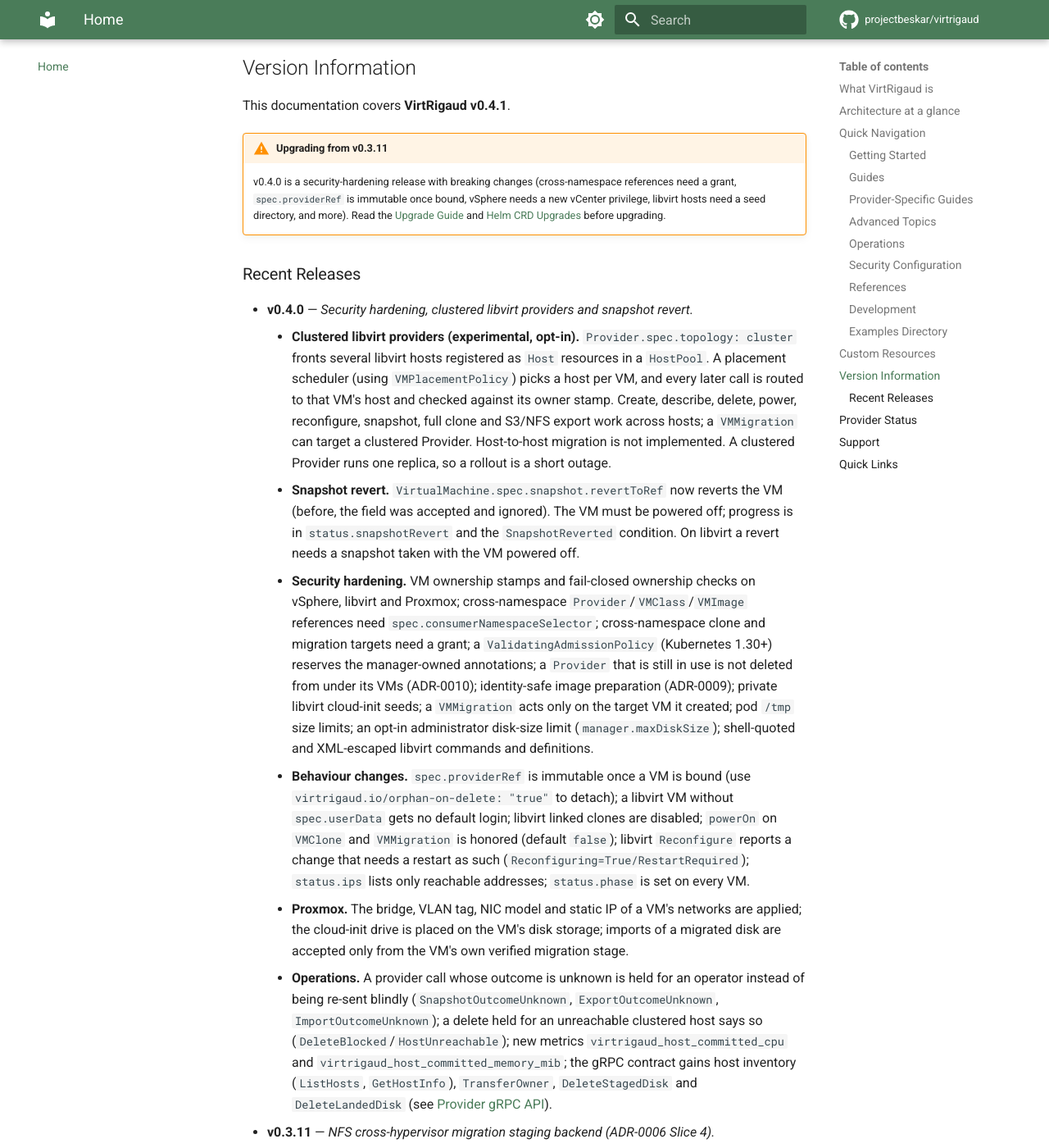
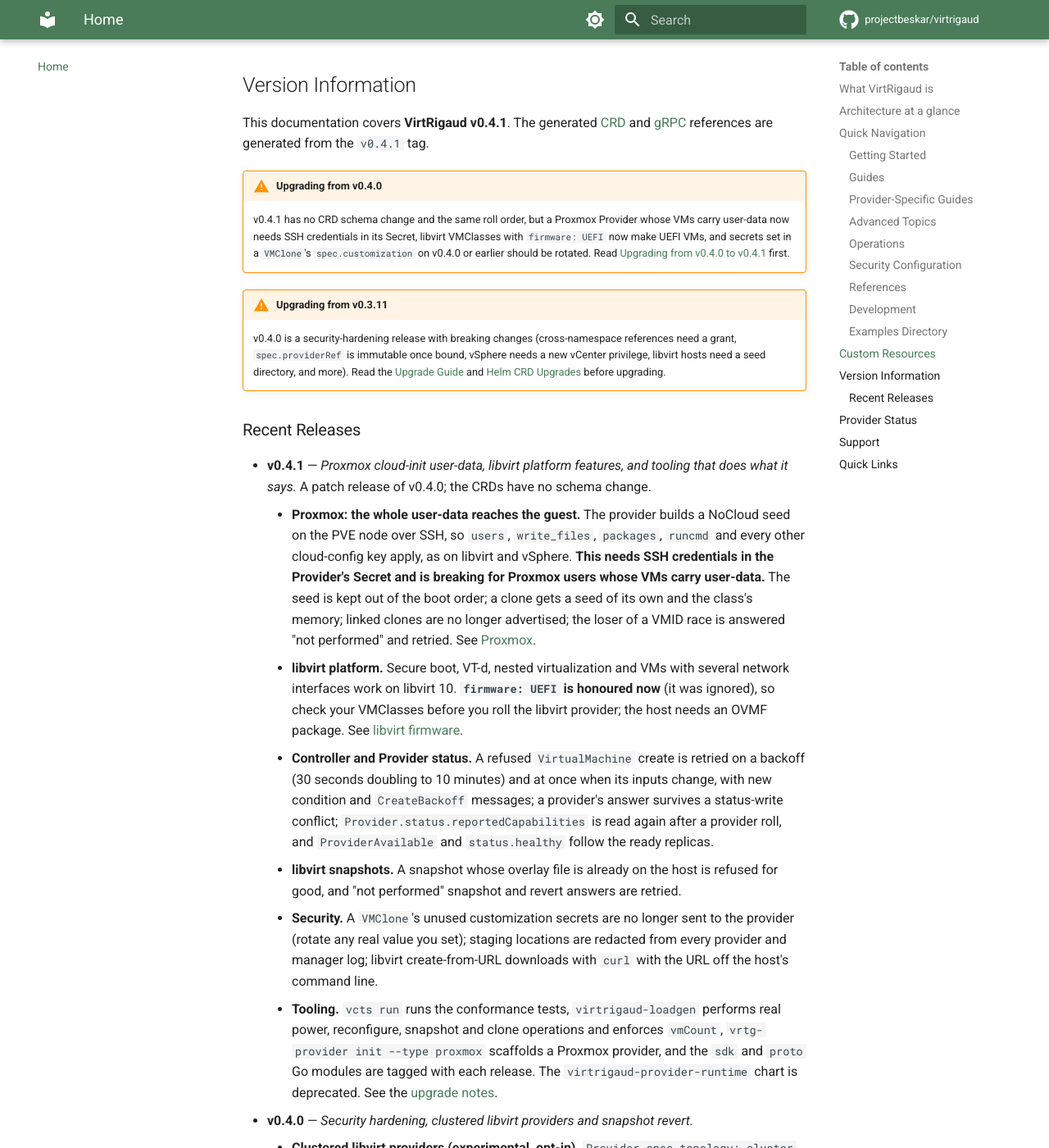
Before and after one commit to projectbeskar/virtrigaud-website, an MkDocs documentation site: the page built from src/index.md, in a window 1280 px wide and 1400 px high, scrolled down 5021 px. Shown: the whole window at 82% size. Built offline with MkDocs 1.6.1 and Material for MkDocs 9.7.7, drawn with Linux system fonts in a browser that asks for light colours; comment, search, counter and statistics services are not loaded; some of the changed text lies outside the part shown.

Commit message:
docs: home page, operations index, gRPC guide and CRD overview for v0.4.1
Signed-off-by: William Rizzo <william.rizzo@gmail.com>

```diff
--- a/src/index.md
+++ b/src/index.md
@@ -135,7 +135,7 @@ VirtRigaud v0.4.1 ships **12 Custom Resource Definitions** in the `infra.virtrig
 | `VMMigration` | Inter-provider VM migration (export → import) through S3 or NFS staging (a legacy PVC backend also exists). |
 | `VMSet` | Replica-set of identical VMs. CRD available; controller stub only — `Ready=False/ControllerNotImplemented` in v0.4.1. |
 | `VMPlacementPolicy` | Placement / anti-affinity rules. Applied via `VirtualMachine.spec.placementRef`; the clustered libvirt scheduler uses it as its constraint language. There is no standalone controller. |
-| `VMClone` | One-shot clone of an existing VM (vSphere, Proxmox and Libvirt). libvirt supports full clones only; linked clones are not supported there. |
+| `VMClone` | One-shot clone of an existing VM (vSphere, Proxmox and Libvirt). Only vSphere makes linked clones; libvirt and Proxmox serve full clones and refuse a linked one (`LinkedCloneUnsupported`). |
 | `Host` | One hypervisor host behind a clustered libvirt Provider, with its live capacity and health in `status`. |
 | `HostPool` | A group of `Host`s under one clustered Provider, with scheduling strategy and overcommit policy. `status` counts total, ready and schedulable hosts. |
 
@@ -143,13 +143,23 @@ The manager also runs a `VMAdoption` reconciler (not a CRD — it reconciles `Pr
 
 ## Version Information
 
-This documentation covers **VirtRigaud v0.4.1**.
+This documentation covers **VirtRigaud v0.4.1**. The generated [CRD](references/generated-crd-docs.md) and [gRPC](references/grpc-api.md) references are generated from the `v0.4.1` tag.
+
+!!! warning "Upgrading from v0.4.0"
+    v0.4.1 has no CRD schema change and the same roll order, but a Proxmox Provider whose VMs carry user-data now needs SSH credentials in its Secret, libvirt VMClasses with `firmware: UEFI` now make UEFI VMs, and secrets set in a `VMClone`'s `spec.customization` on v0.4.0 or earlier should be rotated. Read [Upgrading from v0.4.0 to v0.4.1](operations/upgrade.md#upgrading-from-v040-to-v041) first.
 
 !!! warning "Upgrading from v0.3.11"
     v0.4.0 is a security-hardening release with breaking changes (cross-namespace references need a grant, `spec.providerRef` is immutable once bound, vSphere needs a new vCenter privilege, libvirt hosts need a seed directory, and more). Read the [Upgrade Guide](operations/upgrade.md) and [Helm CRD Upgrades](getting-started/helm-crd-upgrades.md) before upgrading.
 
 ### Recent Releases
 
+- **v0.4.1** — *Proxmox cloud-init user-data, libvirt platform features, and tooling that does what it says.* A patch release of v0.4.0; the CRDs have no schema change.
+    - **Proxmox: the whole user-data reaches the guest.** The provider builds a NoCloud seed on the PVE node over SSH, so `users`, `write_files`, `packages`, `runcmd` and every other cloud-config key apply, as on libvirt and vSphere. **This needs SSH credentials in the Provider's Secret and is breaking for Proxmox users whose VMs carry user-data.** The seed is kept out of the boot order; a clone gets a seed of its own and the class's memory; linked clones are no longer advertised; the loser of a VMID race is answered "not performed" and retried. See [Proxmox](providers/proxmox.md#cloud-init-the-nocloud-seed).
+    - **libvirt platform.** Secure boot, VT-d, nested virtualization and VMs with several network interfaces work on libvirt 10. **`firmware: UEFI` is honoured now** (it was ignored), so check your VMClasses before you roll the libvirt provider; the host needs an OVMF package. See [libvirt firmware](providers/libvirt.md#firmware-secure-boot-and-platform-features).
+    - **Controller and Provider status.** A refused `VirtualMachine` create is retried on a backoff (30 seconds doubling to 10 minutes) and at once when its inputs change, with new condition and `CreateBackoff` messages; a provider's answer survives a status-write conflict; `Provider.status.reportedCapabilities` is read again after a provider roll, and `ProviderAvailable` and `status.healthy` follow the ready replicas.
+    - **libvirt snapshots.** A snapshot whose overlay file is already on the host is refused for good, and "not performed" snapshot and revert answers are retried.
+    - **Security.** A `VMClone`'s unused customization secrets are no longer sent to the provider (rotate any real value you set); staging locations are redacted from every provider and manager log; libvirt create-from-URL downloads with `curl` with the URL off the host's command line.
+    - **Tooling.** `vcts run` runs the conformance tests, `virtrigaud-loadgen` performs real power, reconfigure, snapshot and clone operations and enforces `vmCount`, `vrtg-provider init --type proxmox` scaffolds a Proxmox provider, and the `sdk` and `proto` Go modules are tagged with each release. The `virtrigaud-provider-runtime` chart is deprecated. See the [upgrade notes](operations/upgrade.md#upgrading-from-v040-to-v041).
 - **v0.4.0** — *Security hardening, clustered libvirt providers and snapshot revert.*
     - **Clustered libvirt providers (experimental, opt-in).** `Provider.spec.topology: cluster` fronts several libvirt hosts registered as `Host` resources in a `HostPool`. A placement scheduler (using `VMPlacementPolicy`) picks a host per VM, and every later call is routed to that VM's host and checked against its owner stamp. Create, describe, delete, power, reconfigure, snapshot, full clone and S3/NFS export work across hosts; a `VMMigration` can target a clustered Provider. Host-to-host migration is not implemented. A clustered Provider runs one replica, so a rollout is a short outage.
     - **Snapshot revert.** `VirtualMachine.spec.snapshot.revertToRef` now reverts the VM (before, the field was accepted and ignored). The VM must be powered off; progress is in `status.snapshotRevert` and the `SnapshotReverted` condition. On libvirt a revert needs a snapshot taken with the VM powered off.
```
Also changed, not shown: BUILD.md (+1 -1 lines), src/examples/index.md (+1 -1 lines), src/guides/clustered/placement.md (+1 -0 lines), src/guides/index.md (+2 -2 lines), src/migration/api-reference.md (+1 -1 lines), src/migration/vm-migration-guide.md (+1 -1 lines), src/operations/index.md (+7 -4 lines), src/providers/providers-capabilities.md (+3 -3 lines), src/providers/proxmox.md (+1 -1 lines), src/references/crds.md (+7 -7 lines), src/references/grpc-api-guide.md (+14 -2 lines), 1 other file.
